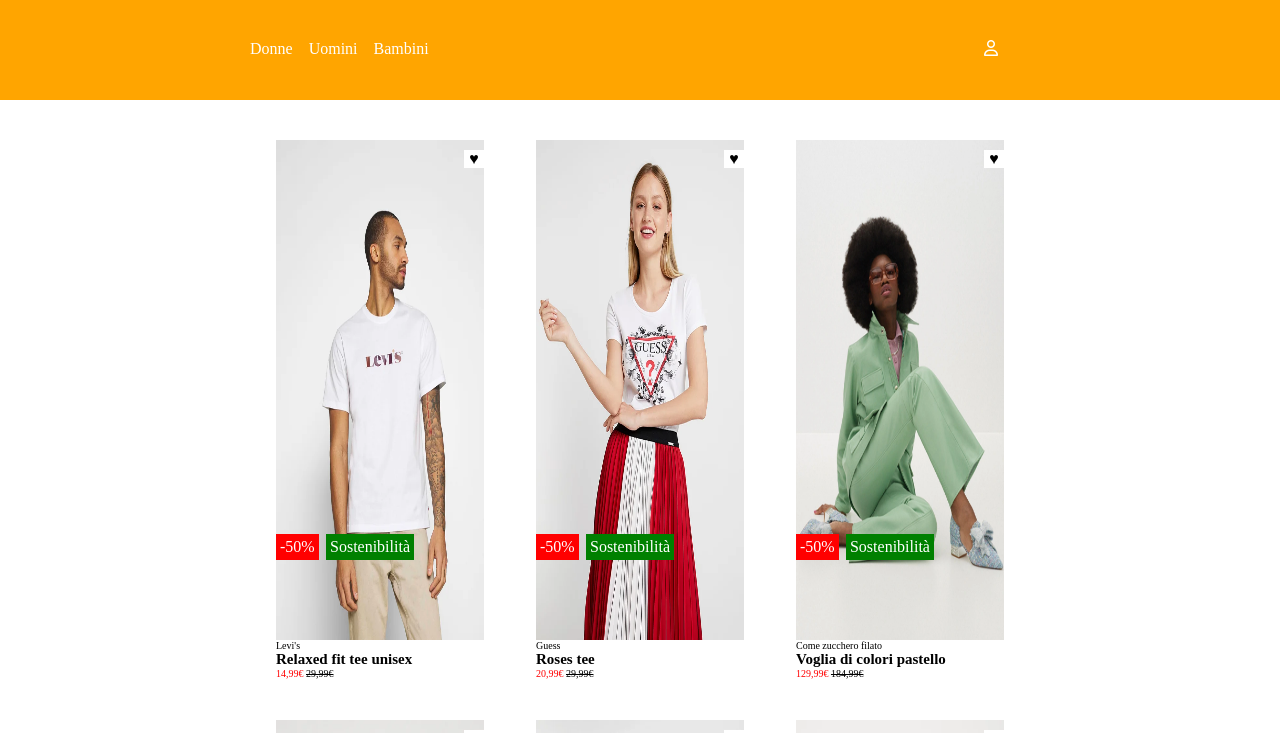
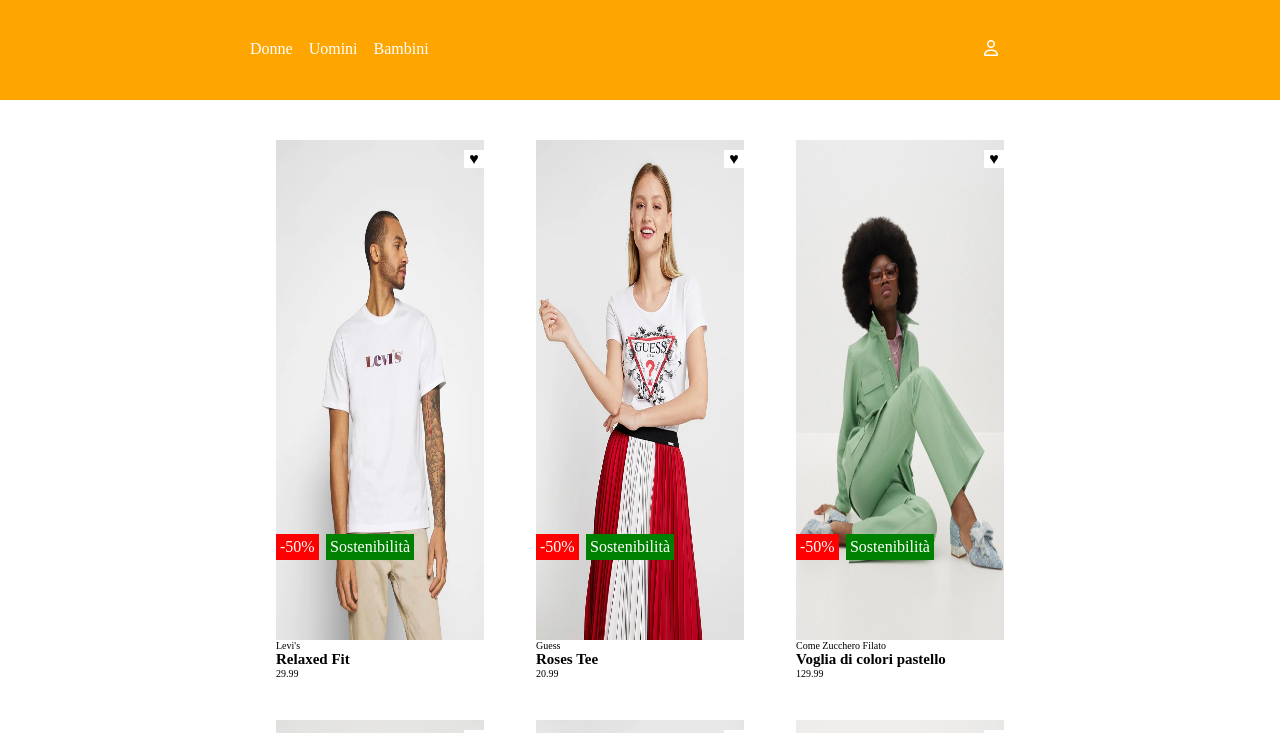
Before and after one commit to simone-nolberto/vite-boolando, a Vue app: page / in a window 1280 px wide. Shown: the top 733 px of the page. Built offline with nearby package versions, Linux system fonts and the light colour scheme; some icons are missing.

Commit message:
update with dinamic card structure

```diff
--- a/src/assets/scss/style.scss
+++ b/src/assets/scss/style.scss
@@ -72,9 +72,9 @@
     color: red;
 }
 
-.original-price {
-    text-decoration: line-through;
-}
+// .original-price {
+//     text-decoration: line-through;
+// }
 
 img {
     width: 100%;
--- a/src/components/AppMain.vue
+++ b/src/components/AppMain.vue
@@ -8,52 +8,106 @@
         return {
             cards: [
                 {
-                    firstImg: '/img/1.webp',
-                    secondImg: '/img/1b.webp',
-                    brand: "Levi's",
-                    nome: 'Relaxed fit tee unisex',
-                    discountedPrice: '14,99€',
-                    originalPrice: '29,99€',
+                    "id": 1,
+                    "frontImage": "/img/1.webp",
+                    "backImage": "/img/1b.webp",
+                    "brand": "Levi's",
+                    "name": "Relaxed Fit",
+                    "price": 29.99,
+                    "isInFavorites": true,
+                    "badges": [
+                        {
+                            "type": "tag",
+                            "value": "Sostenibilità"
+                        },
+                        {
+                            "type": "discount",
+                            "value": "-50%"
+                        }
+                    ]
                 },
                 {
-                    firstImg: '/img/2.webp',
-                    secondImg: '/img/2b.webp',
-                    brand: "Guess",
-                    nome: 'Roses tee',
-                    discountedPrice: '20,99€',
-                    originalPrice: '29,99€',
+                    "id": 2,
+                    "frontImage": "/img/2.webp",
+                    "backImage": "/img/2b.webp",
+                    "brand": "Guess",
+                    "name": "Roses Tee",
+                    "price": 20.99,
+                    "isInFavorites": true,
+                    "badges": [
+                        {
+                            "type": "discount",
+                            "value": "-30%"
+                        }
+                    ]
                 },
                 {
-                    firstImg: '/img/3.webp',
-                    secondImg: '/img/3b.webp',
-                    brand: "Come zucchero filato",
-                    nome: 'Voglia di colori pastello',
-                    discountedPrice: '129,99€',
-                    originalPrice: '184,99€',
+                    "id": 3,
+                    "frontImage": "/img/3.webp",
+                    "backImage": "/img/3b.webp",
+                    "brand": "Come Zucchero Filato",
+                    "name": "Voglia di colori pastello",
+                    "price": 129.99,
+                    "isInFavorites": false,
+                    "badges": [
+                        {
+                            "type": "discount",
+                            "value": "-30%"
+                        }
+                    ]
                 },
                 {
-                    firstImg: '/img/4.webp',
-                    secondImg: '/img/4b.webp',
-                    brand: "Levi's",
-                    nome: 'Relaxed fit tee unisex',
-                    discountedPrice: '14,99€',
-                    originalPrice: '29,99€',
+                    "id": 4,
+                    "frontImage": "/img/4.webp",
+                    "backImage": "/img/4b.webp",
+                    "brand": "Levi's",
+                    "name": "Tee Unisex",
+                    "price": 14.99,
+                    "isInFavorites": false,
+                    "badges": [
+                        {
+                            "type": "tag",
+                            "value": "Sostenibilità"
+                        },
+                        {
+                            "type": "discount",
+                            "value": "-50%"
+                        }
+                    ]
                 },
                 {
-                    firstImg: '/img/5.webp',
-                    secondImg: '/img/5b.webp',
-                    brand: "Maya Deluxe",
-                    nome: 'Strip Bodice',
-                    discountedPrice: '',
-                    originalPrice: '99,99€',
+                    "id": 5,
+                    "frontImage": "/img/5.webp",
+                    "backImage": "/img/5b.webp",
+                    "brand": "Maya Deluxe",
+                    "name": "Stripe Bodice",
+                    "price": 99.99,
+                    "isInFavorites": true,
+                    "badges": [
+                        {
+                            "type": "tag",
+                            "value": "Sostenibilità"
+                        },
+                        {
+                            "type": "discount",
+                            "value": "-50%"
+                        }
+                    ]
                 },
                 {
-                    firstImg: '/img/6.webp',
-                    secondImg: '/img/6b.webp',
-                    brand: "Esprit",
-                    nome: 'Maglione - Black',
-                    discountedPrice: '',
-                    originalPrice: '29,99€',
+                    "id": 6,
+                    "frontImage": "/img/6.webp",
+                    "backImage": "/img/6b.webp",
+                    "brand": "Esprit",
+                    "name": "Maglione - Black",
+                    "price": 29.99,
+                    "isInFavorites": true,
+                    "badges": [
+                        {
+                            "type": "tag",
+                            "value": "Sostenibilità"
+                        }
+                    ]
                 }
             ]
         }
@@ -71,8 +125,8 @@
         <div class="container">
             <div class="row">
 
-                <ProductCard :image="card.firstImg" :altImage="card.secondImg" :title="card.nome" :brand="card.brand"
-                    :discountedPrice="card.discountedPrice" :originalPrice="card.originalPrice" v-for="card in cards">
+                <ProductCard :image="card.frontImage" :altImage="card.backImage" :title="card.name" :brand="card.brand"
+                    :discountedPrice="card.discountedPrice" :originalPrice="card.price" v-for="card in cards">
                 </ProductCard>
 
             </div>
--- a/src/components/ProductCard.vue
+++ b/src/components/ProductCard.vue
@@ -8,7 +8,7 @@
         }
 
     },
-    props: ['image', 'altImage', 'title', 'brand', 'discountedPrice', 'originalPrice'],
+    props: ['image', 'altImage', 'title', 'brand', 'originalPrice'],
 }
 
 </script>
@@ -27,7 +27,7 @@
             <div class="card-name">
                 <p>{{brand}}</p>
                 <h2>{{title}}</h2>
-                <span class="price">{{discountedPrice}}</span> <span class="original-price">{{originalPrice}}</span>
+                <span class="original-price">{{originalPrice}}</span>
             </div>
         </div>
     </div>
```
